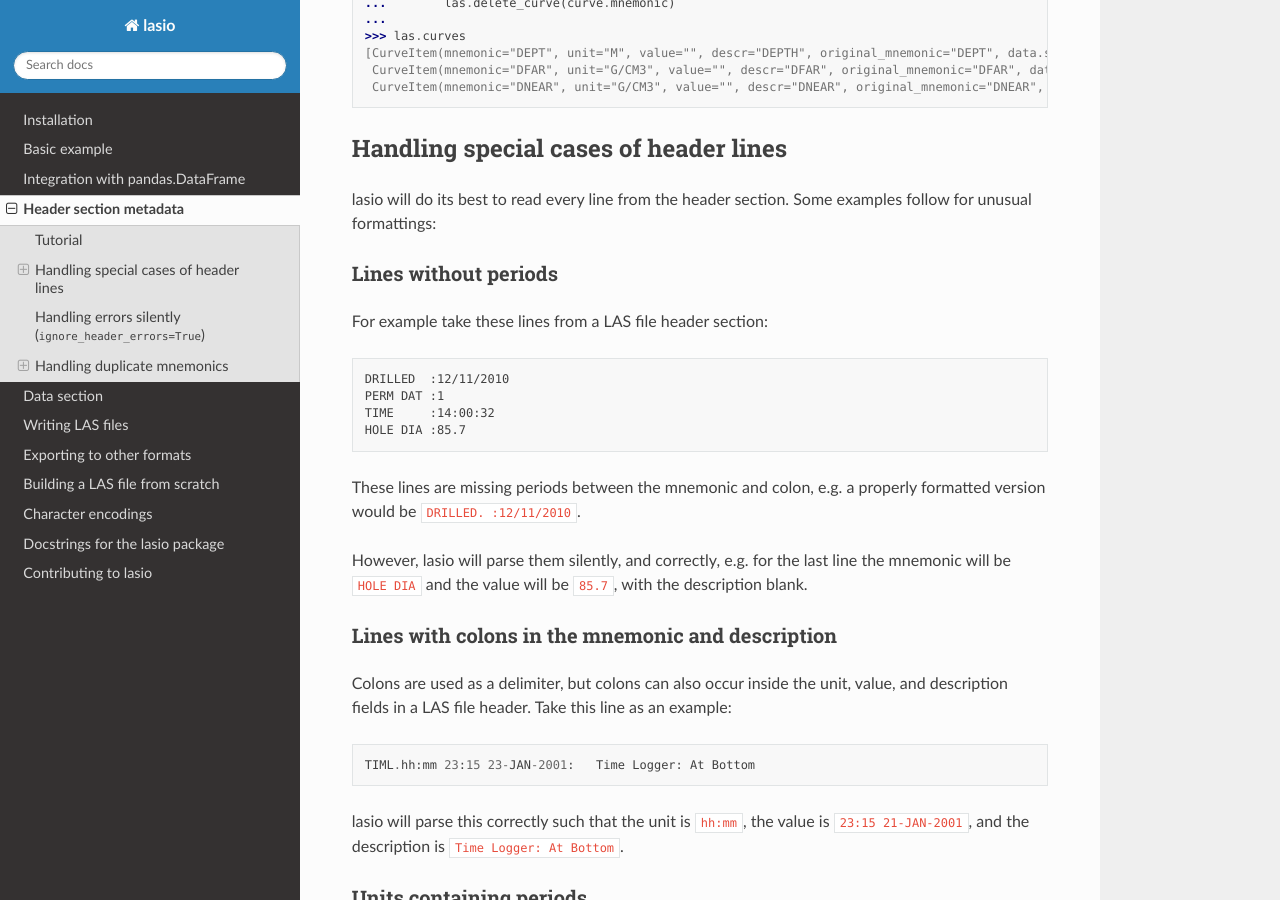
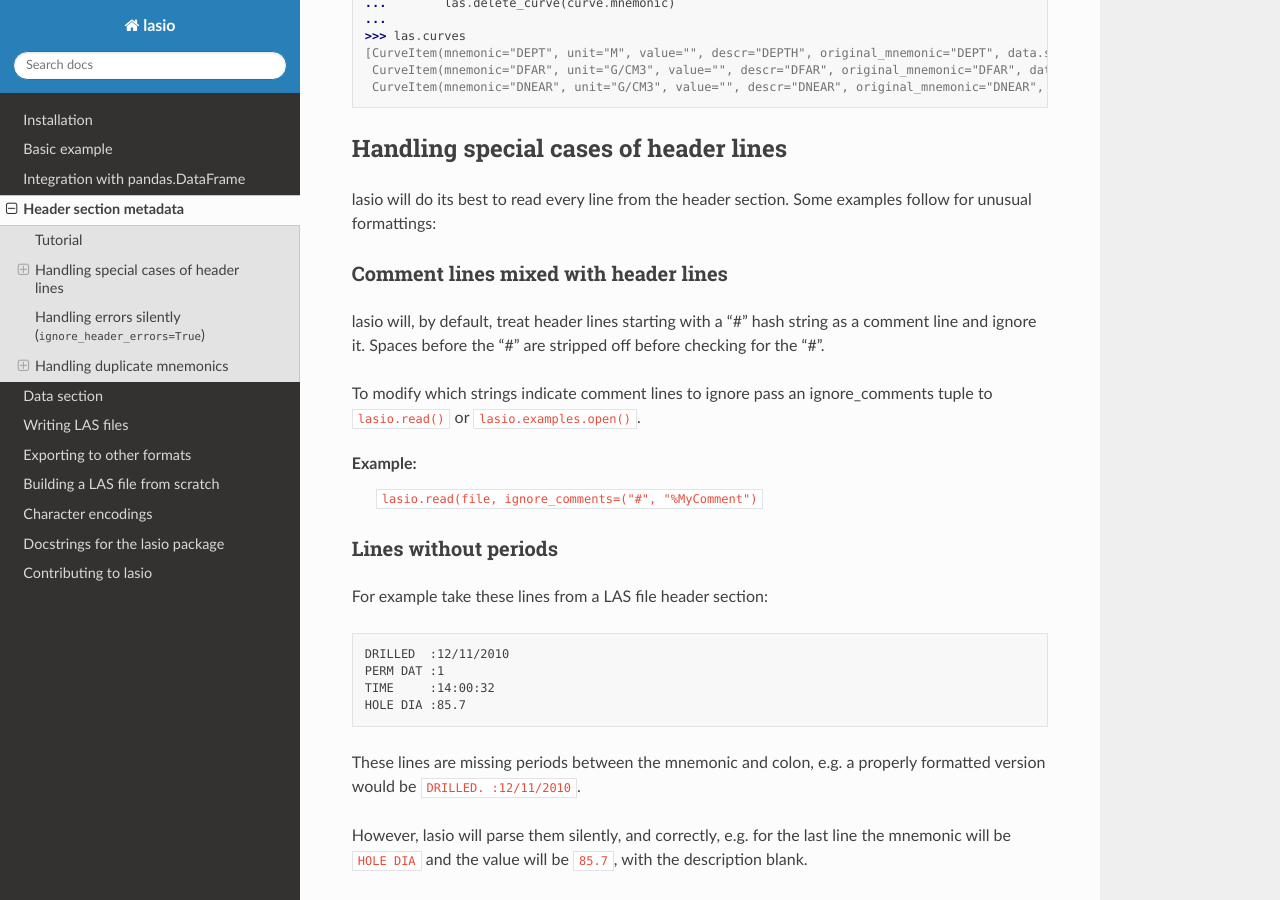
Before and after one commit to kinverarity1/lasio, a Sphinx documentation site: the page built from docs/source/header-section.rst, in a window 1280 px wide and 900 px high, scrolled down 4741 px. Built offline with Sphinx 7.4.7 and the Read the Docs theme 2.0.0, drawn with Linux system fonts in a browser that asks for light colours; formulas are drawn with MathJax 3.

Commit message:
Add ignore_comments to documentation
- Also change data parsing functions to use 'ignore_data_comments'
  rather than 'ignore_comments'. This clarifies the difference between
  the two flags since 'ignore_data_comments' is used in parsing the data
  section and 'ignore_comments' is used in parsing header sections.

```diff
--- a/docs/source/header-section.rst
+++ b/docs/source/header-section.rst
@@ -263,6 +263,19 @@ Handling special cases of header lines
 
 lasio will do its best to read every line from the header section. Some examples
 follow for unusual formattings:
+
+Comment lines mixed with header lines
+~~~~~~~~~~~~~~~~~~~~~~~~~~~~~~~~~~~~~
+
+lasio will, by default, treat header lines starting with a "#" hash string as a
+comment line and ignore it. Spaces before the "#" are stripped off before
+checking for the "#".
+
+To modify which strings indicate comment lines to ignore pass an
+ignore_comments tuple to ``lasio.read()`` or ``lasio.examples.open()``.
+
+Example:
+  ``lasio.read(file, ignore_comments=("#", "%MyComment")``
 
 Lines without periods
 ~~~~~~~~~~~~~~~~~~~~~
```
Also changed, not shown: 2 other files.
